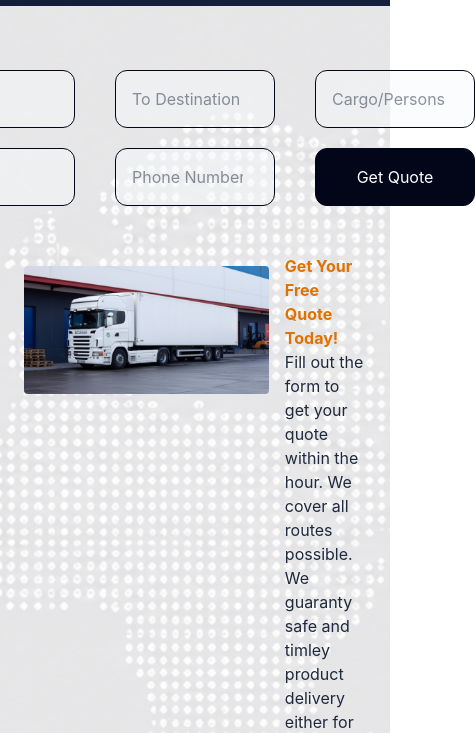
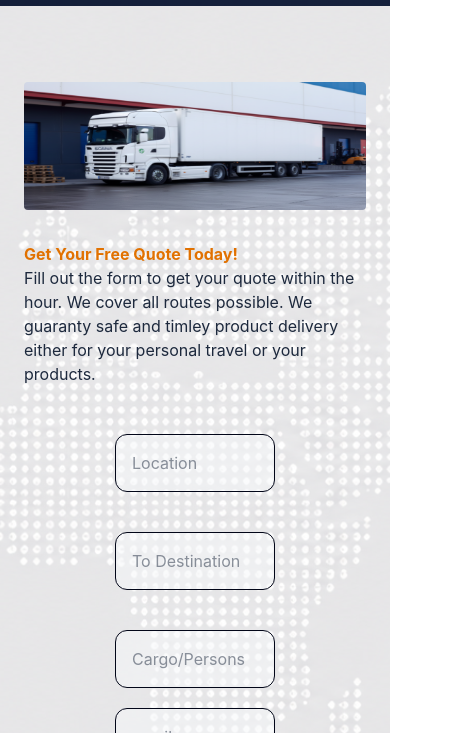
Before and after one commit to anujrank/transport, a React (Vite) app: page / in a window 390 px wide. Shown: the part 835-1568 px from the top of the page, 475 px wide, since content can reach past the window. Built offline with nearby package versions, Linux system fonts and the light colour scheme.

Commit message:
fix responsive design for quote section

```diff
--- a/src/component/Home.jsx
+++ b/src/component/Home.jsx
@@ -53,17 +53,17 @@ function Home() {
             <div className="w-full bg-[url('/bg-quote.png')] bg-fixed bg-cover bg-center border-b-2 border-slate-950 py-16">
 
                 {/* 2. Inner container that limits content width and centers it */}
-                <div className="max-w-7xl mx-auto px-6 sm:px-8 lg:px-12 flex flex-col lg:flex-row items-center justify-center gap-12">
+                <div className="max-w-7xl mx-auto px-6 sm:px-8 lg:px-12 flex flex-col-reverse lg:flex-row items-center justify-center gap-12">
 
                     {/* Form Container */}
                     <div>
                         <form>
-                            <div className="flex gap-10">
+                            <div className="flex lg:flex-row flex-col gap-10">
                                 <input type="text" placeholder='Location' className='w-40 p-4 border border-slate-950 rounded-xl bg-slate-50/50 focus:outline-none focus:border-amber-500 focus:bg-white transition-colors text-slate-800' />
                                 <input type="text" placeholder='To Destination' className='w-40 p-4 border border-slate-950 rounded-xl bg-slate-50/50 focus:outline-none focus:border-amber-500 focus:bg-white transition-colors text-slate-800' />
                                 <input type="text" placeholder='Cargo/Persons' className='w-40 p-4 border border-slate-950 rounded-xl bg-slate-50/50 focus:outline-none focus:border-amber-500 focus:bg-white transition-colors text-slate-800' />
                             </div>
-                            <div className="flex gap-10 mt-5">
+                            <div className="flex lg:flex-row flex-col gap-10 mt-5">
                                 <input type="email" placeholder='email' className='w-40 p-4 border border-slate-950 rounded-xl bg-slate-50/50 focus:outline-none focus:border-amber-500 focus:bg-white transition-colors text-slate-800' />
                                 <input type="number" placeholder='Phone Number' className='w-40 p-4 border border-slate-950 rounded-xl bg-slate-50/50 focus:outline-none focus:border-amber-500 focus:bg-white transition-colors text-slate-800' />
                                 <input type="submit" value='Get Quote' className='w-40 p-4 border border-slate-950 rounded-xl text-white focus:outline-none bg-slate-950 focus:bg-white transition-colors cursor-pointer' />
@@ -72,7 +72,7 @@ function Home() {
                     </div>
 
                     {/* Text and Image Container */}
-                    <div className="space-y-4 flex gap-4 max-w-xl">
+                    <div className="space-y-4 flex lg:flex-row flex-col gap-4 max-w-xl">
                         <img src="/quote.png" alt="" className='h-32 mt-3 rounded-sm' />
                         <h3>
                             <span className="text-amber-600 font-bold">Get Your Free Quote Today!</span> <br />
```
